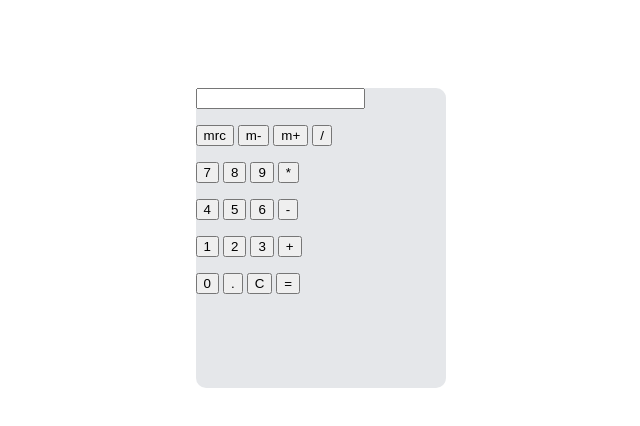
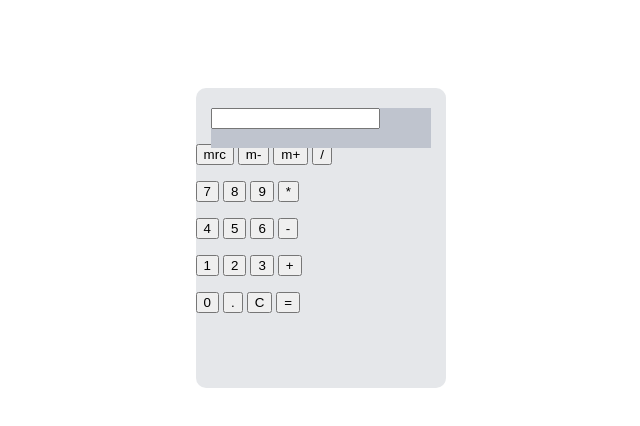
Before and after one commit to JustAnAsian/calculator, a plain HTML site: page index.html in a window 1280 px wide. Shown: the whole page, without its empty margins (318-958 px from the left). Drawn offline with Linux system fonts and the light colour scheme.

Commit message:
Added display for CSS

```diff
--- a/calculator.css
+++ b/calculator.css
@@ -11,3 +11,12 @@
 	top: 80px;
 	left: 40%;
 }
+
+.display {
+	background-color: #bfc4ce;
+	width: 220px;
+	position: relative;
+	left: 15px;
+	top: 20px;
+	height: 40px;
+}
```
